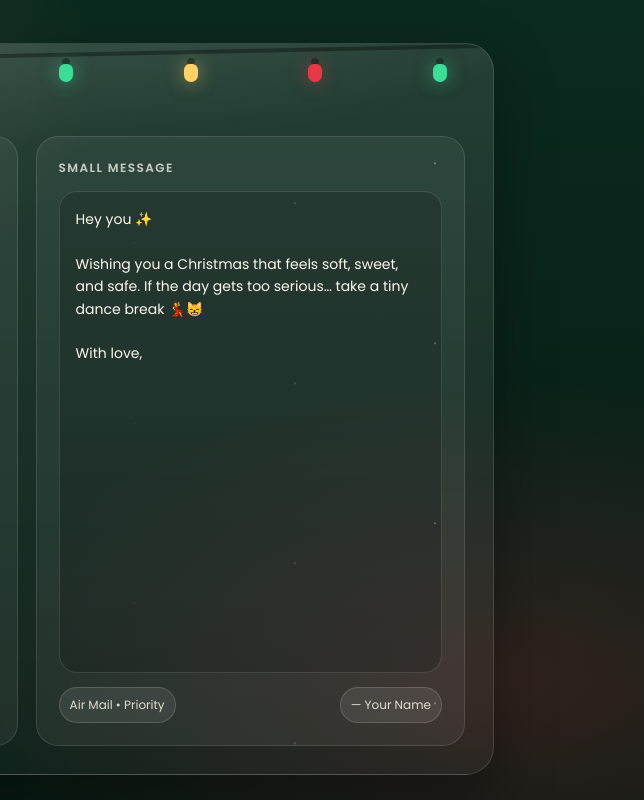
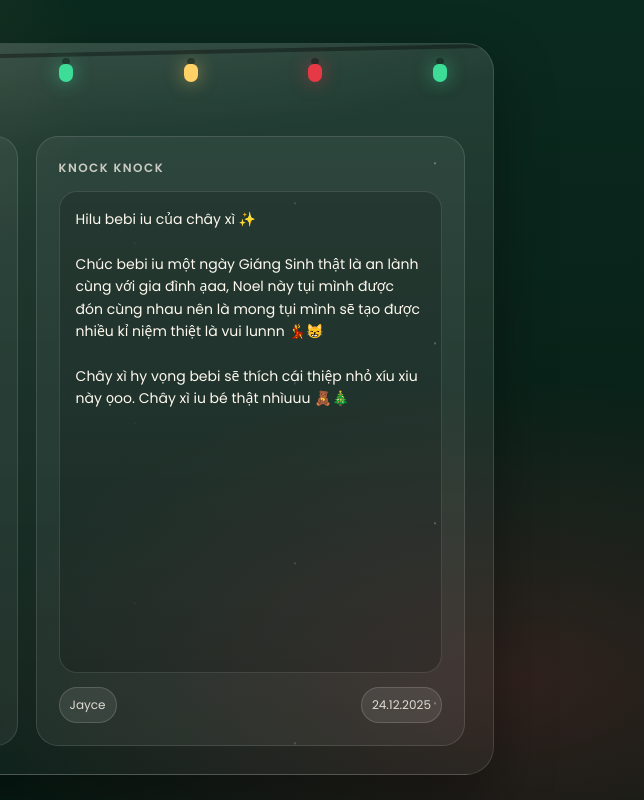
Before and after one commit to jayce-do/Christmascard, a plain HTML site: page index.html in a window 1280 px wide. Both pictures are taken after a click on the button "Mở ở đây nè ✨". Shown: the full height of the page, 636-1280 px from the left. Drawn offline with Linux system fonts and the light colour scheme; a web font is replaced by a local one.

Commit message:
Update index.html

```diff
--- a/index.html
+++ b/index.html
@@ -705,19 +705,18 @@
                 </section>
 
                 <aside class="panel rightPanel">
-                    <p class="noteTitle">Small message</p>
+                    <p class="noteTitle">KNOCK KNOCK</p>
 
                     <div class="message">
-                        Hey you ✨<br><br>
-                        Wishing you a Christmas that feels soft, sweet, and safe.
-                        If the day gets too serious… take a tiny dance break 💃😸
+                        Hilu bebi iu của chây xì ✨<br><br>
+                        Chúc bebi iu một ngày Giáng Sinh thật là an lành cùng với gia đình ạaa, Noel này tụi mình được đón cùng nhau nên là mong tụi mình sẽ tạo được nhiều kỉ niệm thiệt là vui lunnn 💃😸
                         <br><br>
-                        With love,
+                        Chây xì hy vọng bebi sẽ thích cái thiệp nhỏ xíu xiu này ọoo. Chây xì iu bé thật nhìuuu 🧸🎄
                     </div>
 
                     <div class="sign">
-                        <span class="pill">Air Mail • Priority</span>
-                        <span class="pill">— Your Name</span>
+                        <span class="pill">Jayce</span>
+                        <span class="pill">24.12.2025</span>
                     </div>
                 </aside>
             </section>
```
